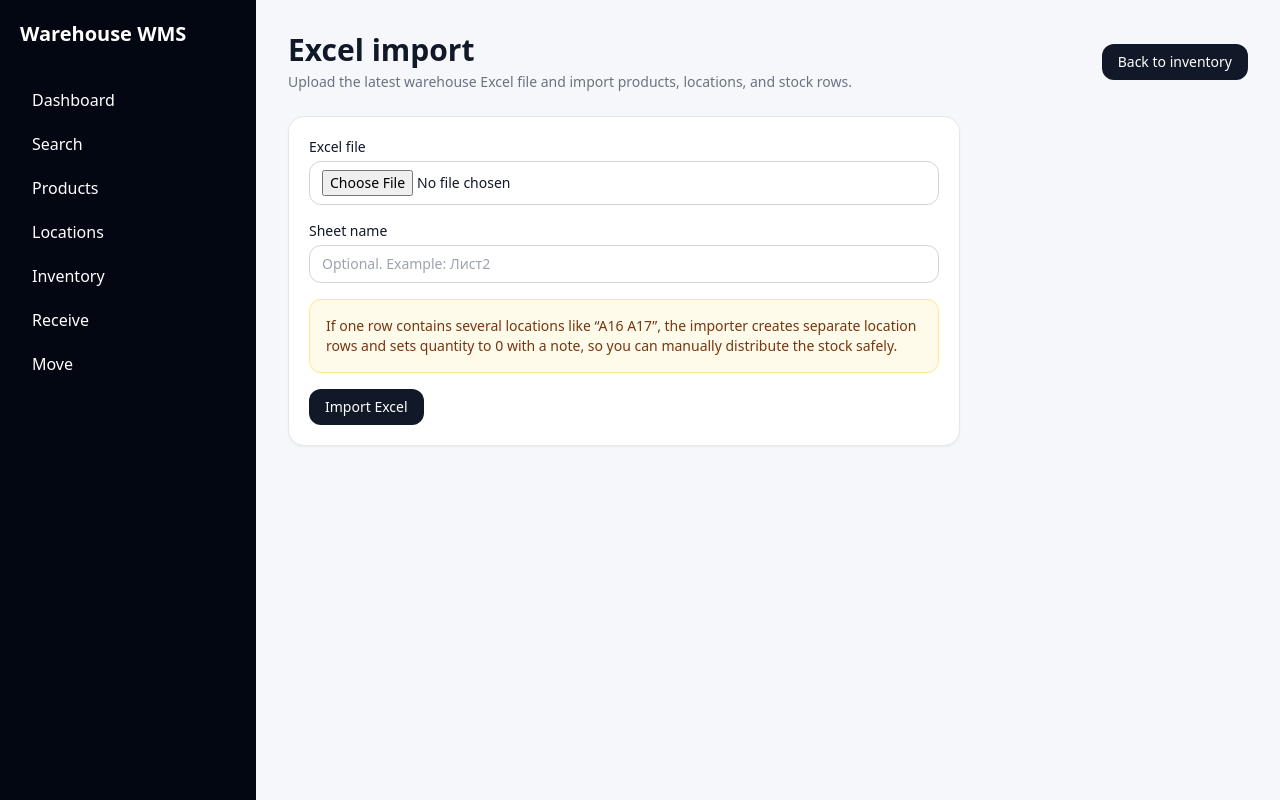
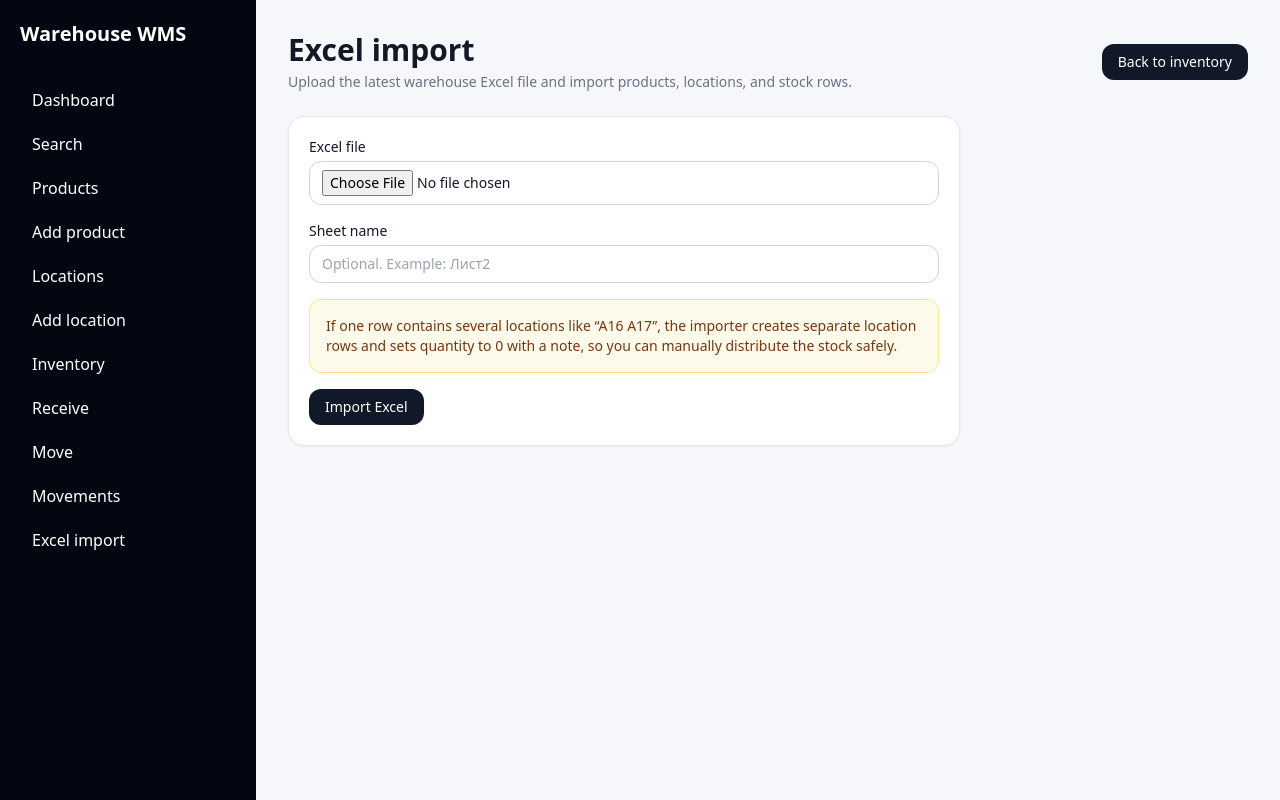
Before and after one commit to nikolayabashin-afk/warehouse, a Next.js app: page /import in a window 1280 px wide. Built offline with nearby package versions, Linux system fonts and the light colour scheme.

Commit message:
Add new WMS pages to navigation

```diff
--- a/app/layout.tsx
+++ b/app/layout.tsx
@@ -5,8 +5,9 @@ import Link from 'next/link'
 export const metadata: Metadata = { title: 'Warehouse WMS', description: 'Small warehouse management system' }
 
 const nav = [
-  ['Dashboard', '/dashboard'], ['Search', '/search'], ['Products', '/products'], ['Locations', '/locations'],
-  ['Inventory', '/inventory'], ['Receive', '/receive'], ['Move', '/move']
+  ['Dashboard', '/dashboard'], ['Search', '/search'], ['Products', '/products'], ['Add product', '/products/new'],
+  ['Locations', '/locations'], ['Add location', '/locations/new'], ['Inventory', '/inventory'], ['Receive', '/receive'],
+  ['Move', '/move'], ['Movements', '/movements'], ['Excel import', '/import']
 ]
 
 export default function RootLayout({ children }: { children: React.ReactNode }) {
```
